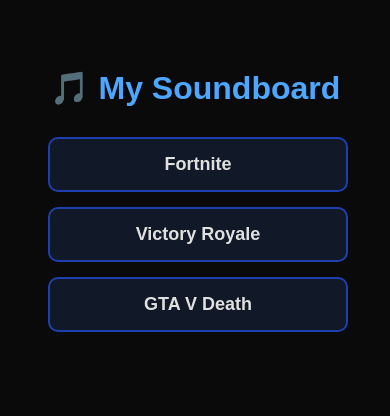
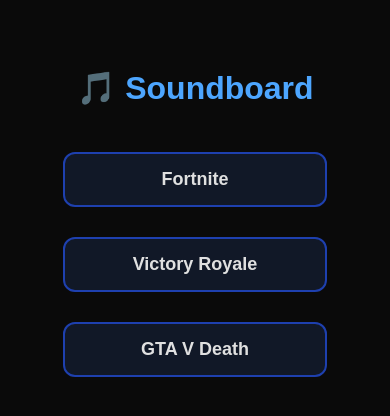
Before and after one commit to niou5/g, a plain HTML site: page index.html in a window 390 px wide. Drawn offline with Linux system fonts and the light colour scheme.

Commit message:
Update index.html

```diff
--- a/index.html
+++ b/index.html
@@ -2,14 +2,18 @@
 <html lang="en">
 <head>
 <meta charset="UTF-8">
+<meta name="viewport" content="width=device-width, initial-scale=1.0">
 <title>Soundboard</title>
 <style>
   body {
     background-color: #0a0a0a;
     color: #e0e0e0;
     font-family: Arial, sans-serif;
-      text-align: center;
+    display: flex;
+    flex-direction: column;
+    align-items: center;
     padding: 40px;
+    min-height: 100vh;
   }
 
   h1 {
@@ -19,17 +23,18 @@
 
   .sound-button {
     display: block;
-      width: 300px;
+    width: 250px;
     margin: 15px auto;
     padding: 15px;
     background-color: #111827;
     border: 2px solid #1e40af;
-      border-radius: 10px;
+    border-radius: 12px;
     color: #e0e0e0;
     font-size: 18px;
     font-weight: bold;
     cursor: pointer;
     transition: all 0.3s ease;
+    text-align: center;
   }
 
   .sound-button:hover {
@@ -38,32 +43,45 @@
     transform: scale(1.05);
   }
 
+  .sound-button:active {
+    transform: scale(0.95);
+  }
+
   .copy-message {
     margin-top: 20px;
     color: #22c55e;
     font-size: 16px;
     display: none;
   }
+
+  @media (max-width: 768px) {
+    .sound-button {
+      width: 90%;
+    }
+  }
 </style>
 </head>
 <body>
-  <h1>🎵 My Soundboard</h1>
+
+<h1>🎵 Soundboard</h1>
 
 <button class="sound-button" onclick="copyLink('Fortnite.m4a')">Fortnite</button>
 <button class="sound-button" onclick="copyLink('victory-royale.m4a')">Victory Royale</button>
 <button class="sound-button" onclick="copyLink('gta-v-death-sound-effect-102.m4a')">GTA V Death</button>
 
-  <p class="copy-message" id="copyMessage">✅ Link copied to clipboard!</p>
+<p class="copy-message" id="copyMessage"></p>
 
 <script>
 function copyLink(filename) {
   const link = `https://niou5.github.io/g/${filename}`;
   navigator.clipboard.writeText(link).then(() => {
     const msg = document.getElementById("copyMessage");
+    msg.textContent = `Link for ${filename} copied to clipboard!`;
     msg.style.display = "block";
-        setTimeout(() => msg.style.display = "none", 2000);
+    setTimeout(() => msg.style.display = "none", 3000);
   });
 }
 </script>
+
 </body>
 </html>
```
Lines whose indentation alone changed are shown as unchanged.
